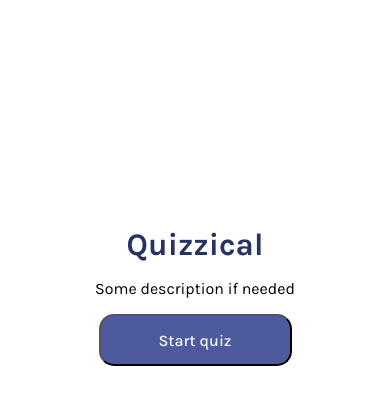
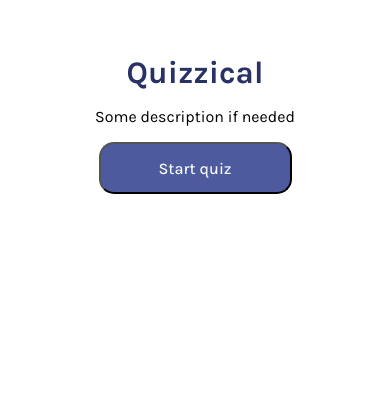
Before and after one commit to saurtripathi/Quizzical, a React (Vite) app: page / in a window 390 px wide. Shown: the part 196-600 px from the top of the page. Built offline with nearby package versions, Linux system fonts and the light colour scheme; no server answers.

Commit message:
temp commit

```diff
--- a/src/index.css
+++ b/src/index.css
@@ -189,12 +189,10 @@ button {
 form {
   max-width: 400px;
   width: 90vw;
-  min-height: 100vh;
 }
   .card {
     width: inherit;
-    height: 100vh;
-    /* margin: 0; */
+    margin: 0;
   }
 button {
   min-height: 52px;
@@ -204,7 +202,7 @@ button {
     align-items: center;
   }
   .question--text {
-    text-align: center;
+    text-align: left;
   }
 
   /* body {
```
